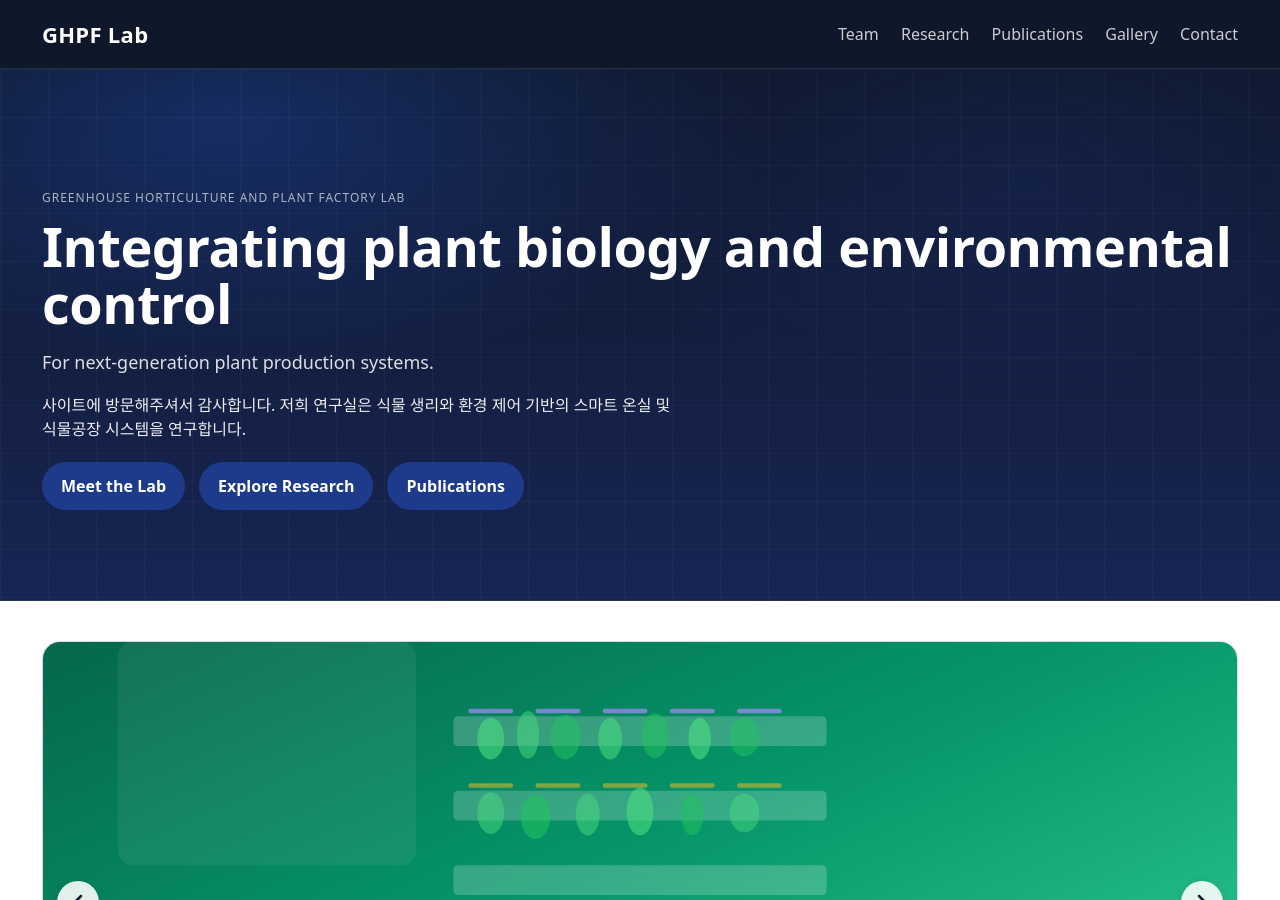
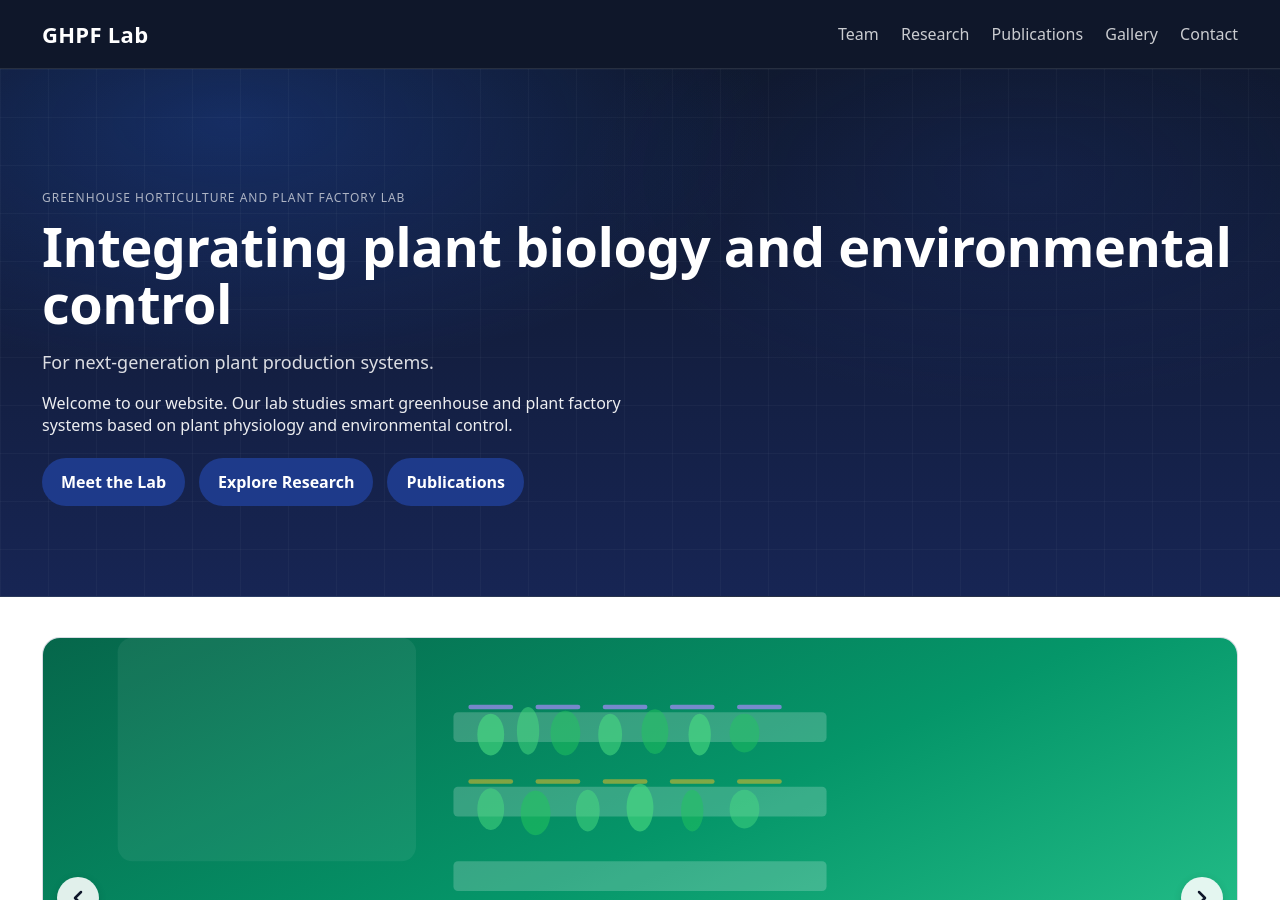
Before and after one commit to evergreendasol/Trial-2-lab-web, a Jekyll site: the page built from index.md, in a window 1280 px wide and 900 px high. Built offline with Jekyll 4.4.1, drawn with Linux system fonts in a browser that asks for light colours.

Commit message:
Translate hero welcome message to English and remove line break
https://claude.ai/code/session_01TmRjvzfDazRavAh5211o6j

```diff
--- a/_includes/hero.html
+++ b/_includes/hero.html
@@ -7,11 +7,7 @@
 
     <p class="lead">{{ include.subtitle }}</p>
 
-    <!-- 추가 환영문 -->
-    <p class="hero__welcome">
-      사이트에 방문해주셔서 감사합니다. 저희 연구실은 식물 생리와 환경 제어 기반의
-      스마트 온실 및 식물공장 시스템을 연구합니다.
-    </p>
+    <p class="hero__welcome">Welcome to our website. Our lab studies smart greenhouse and plant factory systems based on plant physiology and environmental control.</p>
 
     <div class="hero__cta">
       <a class="btn btn--primary" href="{{ include.primary_link | relative_url }}">
```
